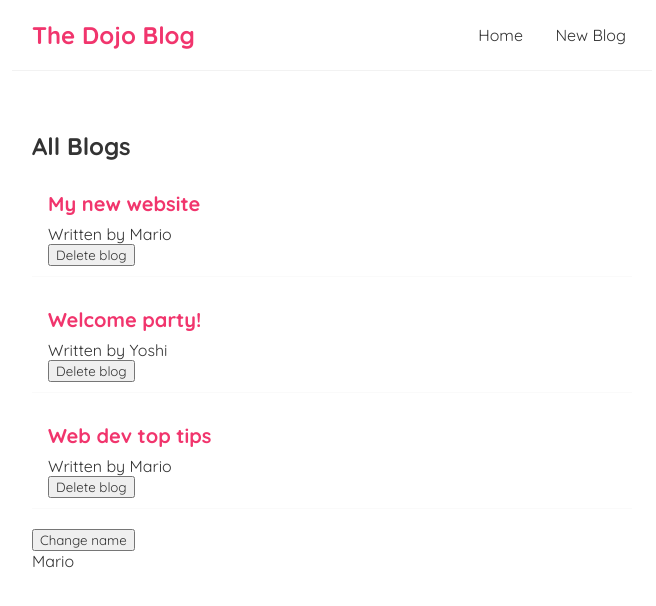
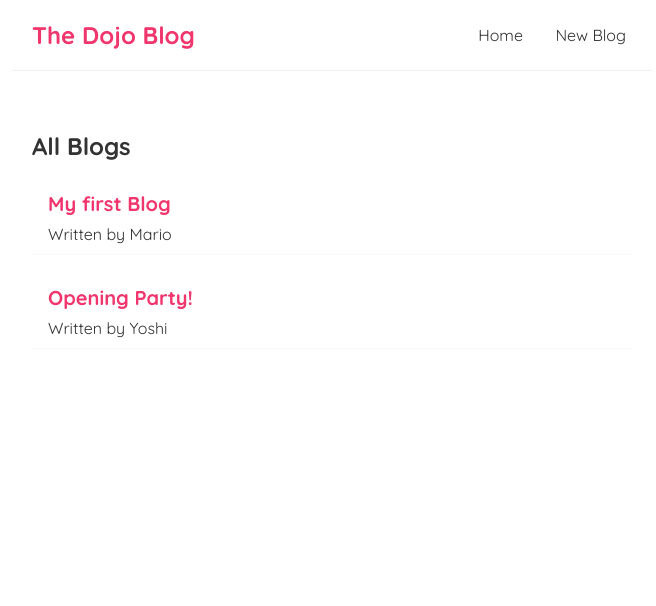
Before and after one commit to eine3131/fullreact_l1andsoon, a React (Create React App) app: page / in a window 1280 px wide. Shown: the top 606 px of the page, without its empty margins (308-964 px from the left). Built offline with nearby package versions, Linux system fonts and the light colour scheme; data requests are answered from the project's data file; the HTML template or start-up script is replaced by a standard one.

Commit message:
Fetching data with useEffect

```diff
--- a/src/BlogList.js
+++ b/src/BlogList.js
@@ -1,4 +1,4 @@
-const BlogSlist = ({blogs, title, handleDelete}) => {
+const BlogSlist = ({blogs, title}) => {
     return (
         <div className="blog_list">
             <h2>{title}</h2>
@@ -6,7 +6,6 @@
                 <div className="blog-preview" key={blog.id}>
                     <h2>{blog.title}</h2>
                     <p>Written by {blog.author}</p>
-                    <button onClick={() => handleDelete(blog.id)}>Delete blog</button>
                 </div>
             ))}
         </div>
--- a/src/Home.js
+++ b/src/Home.js
@@ -2,31 +2,21 @@
 import BlogList from './BlogList';
 
 const Home = () => {
-    const [blogs, setBlogs] = useState([
-        { title: 'My new website', body: 'lorem ipsum...', author: 'Mario', id: 1 },
-        { title: 'Welcome party!', body: 'lorem ipsum...', author: 'Yoshi', id: 2 },
-        { title: 'Web dev top tips', body: 'lorem ipsum...', author: 'Mario', id: 3 }
-    ]);
-
-    const [name, setName] = useState('Mario');
-
-    const handleDelete = (id) => {
-        const newBlogs = blogs.filter(blog => blog.id !== id);
-        setBlogs(newBlogs);
-    }
+    const [blogs, setBlogs] = useState(null);
 
     useEffect(() => {
-        console.log('use effect ran')
-        // }, [name]);
-        // L.d:name en haut est un dependency (L.15) qui lancera la fonction de useEffect.
+        fetch('http://localhost:8000/blogs')
+            .then(res => {
+                return res.json();
+            })
+            .then(data => {
+                setBlogs(data);
+            })
     }, []);
 
     return (
         <div className="home">
-            <BlogList blogs={blogs} title="All Blogs" handleDelete={handleDelete} />
-            {/* <BlogList blogs={blogs.filter((blog) => blog.author === 'Mario')} title="Mario's blogs" /> */}
-            <button onClick={() => setName('Luigi')}> Change name </button>
-            <p>{name}</p>
+            {blogs && <BlogList blogs={blogs} title="All Blogs" />}
         </div>
     );
 }
```
